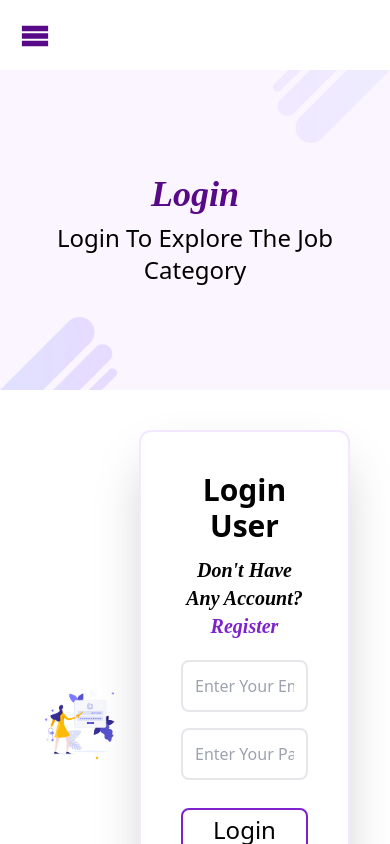
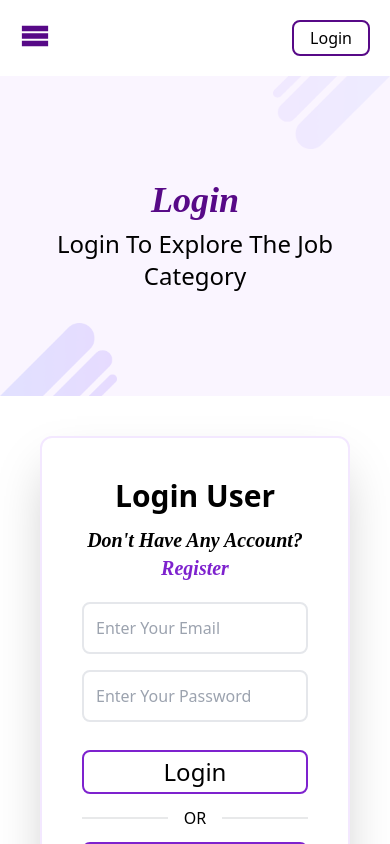
Before and after one commit to SanzinaHossain/JobHub, a React (Vite) app: page /login in a window 390 px wide. Shown: the top 844 px of the page. Built offline with nearby package versions, Linux system fonts and the light colour scheme; no server answers.

Commit message:
loginStyle create

```diff
--- a/src/Components/Screens/Registration/Login.jsx
+++ b/src/Components/Screens/Registration/Login.jsx
@@ -3,39 +3,39 @@ import LoginHooks from "./hooks"
 import Form from "./Form"
 import DynamicBanner from "../../Molecules/DynamicBanner/DynamicBanner"
 import login from "../../../assets/images/login.png"
+import { LoginStyles } from "./LoginStyles"
 
 export default function Login() {
   const { handleGoogleLogin, handleGoToRegister } = LoginHooks()
 
   return (
-    <div class=" w-full h-full bg-white ">
+    <div className={LoginStyles.container}>
       <DynamicBanner
         title="Login"
         subTitle="Login To Explore The Job Category "
       />
-
-      <div className="bg-white w-full h-full p-10 flex justify-center items-center gap-x-5">
-        <div>
+      <div className={LoginStyles.loginContainer}>
+        <div className={LoginStyles.imageContainer}>
           <img src={login}></img>
         </div>
-        <div class=" shadow-2xl h-auto rounded-xl bg-white border-2 border-purple-100 p-10 w-[500px] ">
-          <h1 class="text-black font-bold text-center text-3xl ">Login User</h1>
-          <h1 class="text-black text-center text-xl mt-3 cormorant-garamond-semibold-italic mb-5 ">
+        <div className={LoginStyles.loginFormContainer}>
+          <h1 className={LoginStyles.title}>Login User</h1>
+          <h1 className={LoginStyles.subTitle}>
             Don't Have Any Account?{" "}
             {
               <button
                 onClick={handleGoToRegister}
-                className="cormorant-garamond-semibold-italic text-purple-700"
+                className={LoginStyles.subTitleLink}
               >
                 Register
               </button>
             }
           </h1>
           <Form type="login" />
-          <div className="divider text-black divide-gray-200">OR</div>
+          <div className={LoginStyles.loginDivider}>OR</div>
           <button
             onClick={handleGoogleLogin}
-            className="border-2 border-purple-700 py-1 w-full rounded-lg hover:bg-purple-700  mt-3 justify-center gap-x-3 items-center flex hover:text-white text-black"
+            className={LoginStyles.googleLoginContainer}
           >
             <h1 className="text-3xl">
               <FcGoogle></FcGoogle>
--- /dev/null
+++ b/src/Components/Screens/Registration/LoginStyles.jsx
@@ -0,0 +1,15 @@
+export const LoginStyles = {
+  container: "w-full h-full bg-white",
+  loginContainer:
+    "bg-white w-full h-full p-10 flex justify-center items-center gap-x-5 flex-wrap",
+  imageContainer: "hidden lg:block",
+  loginFormContainer:
+    "shadow-2xl h-auto rounded-xl bg-white border-2 border-purple-100 p-10 w-[500px] ",
+  title: "text-black font-bold text-center text-3xl",
+  subTitle:
+    "text-black text-center text-xl mt-3 cormorant-garamond-semibold-italic mb-5",
+  subTitleLink: "cormorant-garamond-semibold-italic text-purple-700",
+  loginDivider: "divider text-black divide-gray-200",
+  googleLoginContainer:
+    "border-2 border-purple-700 py-1 w-full rounded-lg hover:bg-purple-700  mt-3 justify-center gap-x-3 items-center flex hover:text-white text-black",
+}
--- a/src/Components/Screens/Registration/Register.jsx
+++ b/src/Components/Screens/Registration/Register.jsx
@@ -13,9 +13,10 @@ export default function Register() {
         subTitle="Create an account & Start posting or hiring talents"
       />
       <div className="bg-white w-full h-full p-10 flex justify-center items-center">
-        <div>
-          <img src={register}></img>
+        <div className="hidden lg:block">
+          <img src={register} alt="Register" />
         </div>
+
         <div class="mx-auto shadow-2xl  h-auto rounded-xl bg-white border-2 border-purple-100 p-10 w-[500px] ">
           <h1 class="text-black font-bold text-center text-3xl ">
             Register As New User
--- a/src/Components/Shared/Header/Header.jsx
+++ b/src/Components/Shared/Header/Header.jsx
@@ -14,21 +14,22 @@ export default function Header() {
 
   return (
     <nav className={HeaderStyles.headerContainer}>
+      <div className="flex justify-between">
         <HeaderIcon open={open} setOpen={setOpen} />
+        <div className={HeaderStyles.titleTextContainer}>
+          <h1 className={HeaderStyles.titleText}>JobHub</h1>
+        </div>
         <ul
           className={`${HeaderStyles.container} ${
             open ? HeaderStyles.headerOpen : HeaderStyles.headerOff
           }`}
         >
-        <div className={HeaderStyles.titleTextContainer}>
-          <h1 className={HeaderStyles.titleText}>JobHub</h1>
-        </div>
           <div className="flex">
             {routes.map((route) => (
               <HeaderLink key={route.id} route={route} />
             ))}
           </div>
-
+        </ul>
         <div className={HeaderStyles.buttonContainer}>
           {user ? (
             <button onClick={handleLogOut}>Logout</button>
@@ -38,7 +39,7 @@ export default function Header() {
             </NavLink>
           )}
         </div>
-      </ul>
+      </div>
     </nav>
   )
 }
--- a/src/Components/Shared/Header/HeaderStyles.jsx
+++ b/src/Components/Shared/Header/HeaderStyles.jsx
@@ -1,15 +1,15 @@
 export const HeaderStyles = {
-  headerContainer: "bg-white  p-5 sticky top-0 w-full  ",
+  headerContainer: "bg-white p-5 sticky top-0 w-full ",
   container:
-    " duration-1000 absolute md:static md:flex  justify-around  px-3  ",
+    "duration-1000 absolute md:static md:flex  justify-around   lg:bg-white md:bg-white bg-purple-100  lg:p-1 md:p-1 p-5",
   pathText: "mr-10 text-[#B95CF4] text-xl ",
-  headerOpen: "top-16 bg-purple-100",
+  headerOpen: "top-[76px] bg-purple-100",
   headerOff: "-top-60",
   pathActive: "underline font-bold text-[#570987]",
   iconStyle: "text-3xl text-[#570987]",
   iconContainer: "md:hidden lg:hidden",
   buttonContainer:
-    "lg:visible md:visible invisible border-2 border-[#570987] text-black p-1 px-4 hover:bg-[#570987] rounded-lg hover:text-white",
+    "border-2 border-[#570987] text-black p-1 px-4 hover:bg-[#570987] rounded-lg hover:text-white",
   titleTextContainer: "lg:visible md:visible invisible",
   titleText: "text-[#570987] text-3xl",
 }
```
Lines whose indentation alone changed are shown as unchanged.
